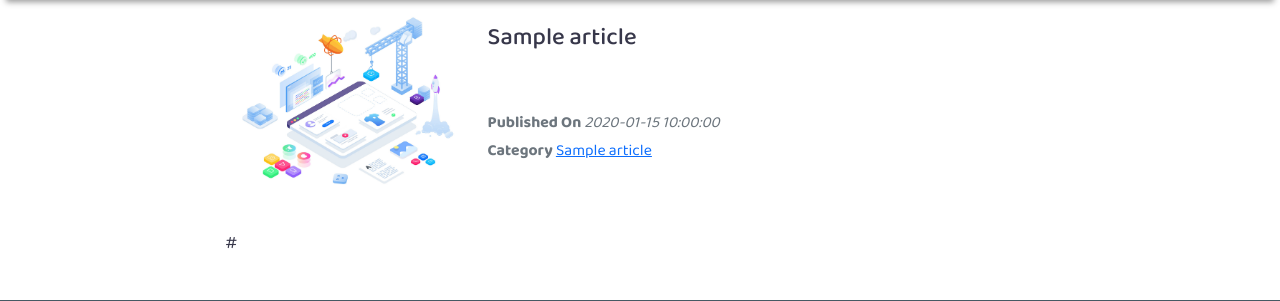
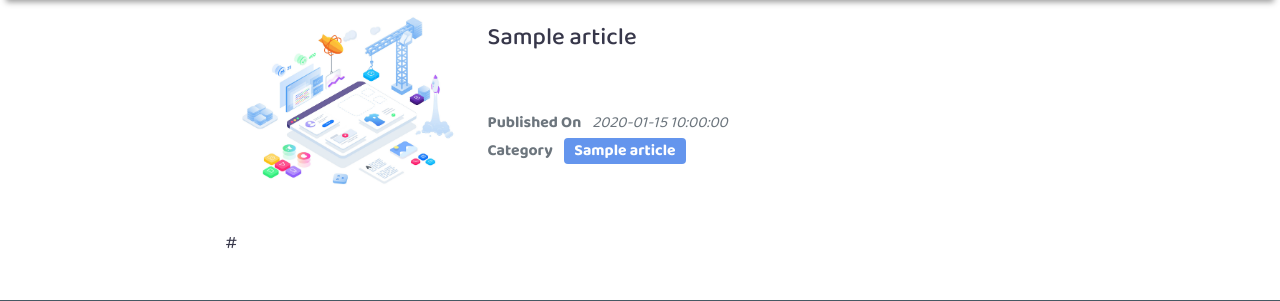
Before and after one commit to Ranilvannan/tech_blog, a Flask app: template template/category_page.html in a window 1280 px wide. Shown: the part 81-382 px from the top of the page. Run offline with Flask 2, Linux system fonts and the light colour scheme; the template is opened without the code that fills it: most values are stand-ins (such as "Sample title", 1, 10 or a date in 2020); some libraries are stand-ins or nearby versions.

Commit message:
First commit

```diff
--- a/static/css/base.css
+++ b/static/css/base.css
@@ -67,3 +67,9 @@ footer{
 p {
     color: #7f8fa6;
 }
+
+.badge-tag {
+    font-size: inherit;
+    text-decoration: none;
+    background-color: cornflowerblue;
+}
--- a/template/category_page.html
+++ b/template/category_page.html
@@ -19,11 +19,11 @@
 					<div class="blog-post-status p-2">
 						<div class="text-muted small">
 							<b>Published On</b>
-							<i>{{ article.published_on }}</i>
+							<i class="ms-2">{{ article.published_on }}</i>
 						</div>
 						<div class="text-muted small">
 							<b>Category</b>
-							<a class="blog-info blog-link" href="{{ url_for('category_page', category_url=article.category_url) }}">{{ article.category_name }}</a>
+							<a class="badge badge-tag ms-2" href="{{ url_for('category_page', category_url=article.category_url) }}">{{ article.category_name }}</a>
 						</div>
 					</div>
 				</div>
```
